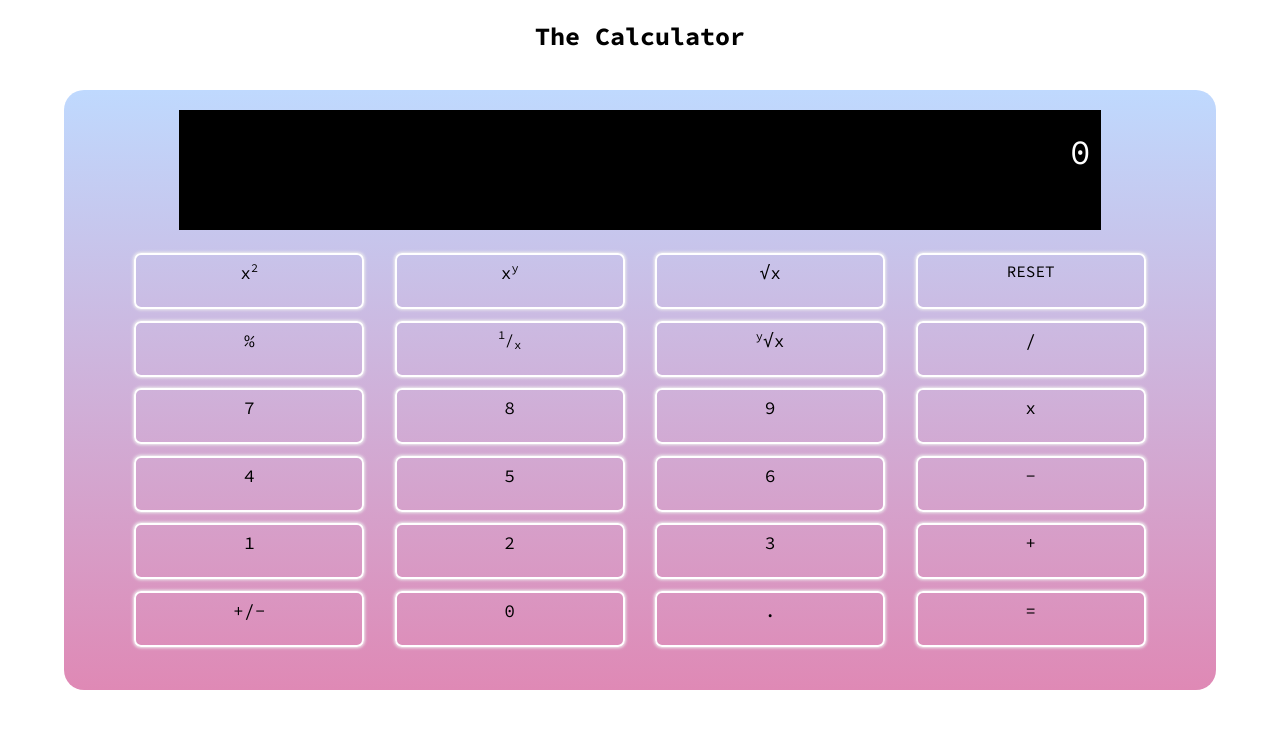
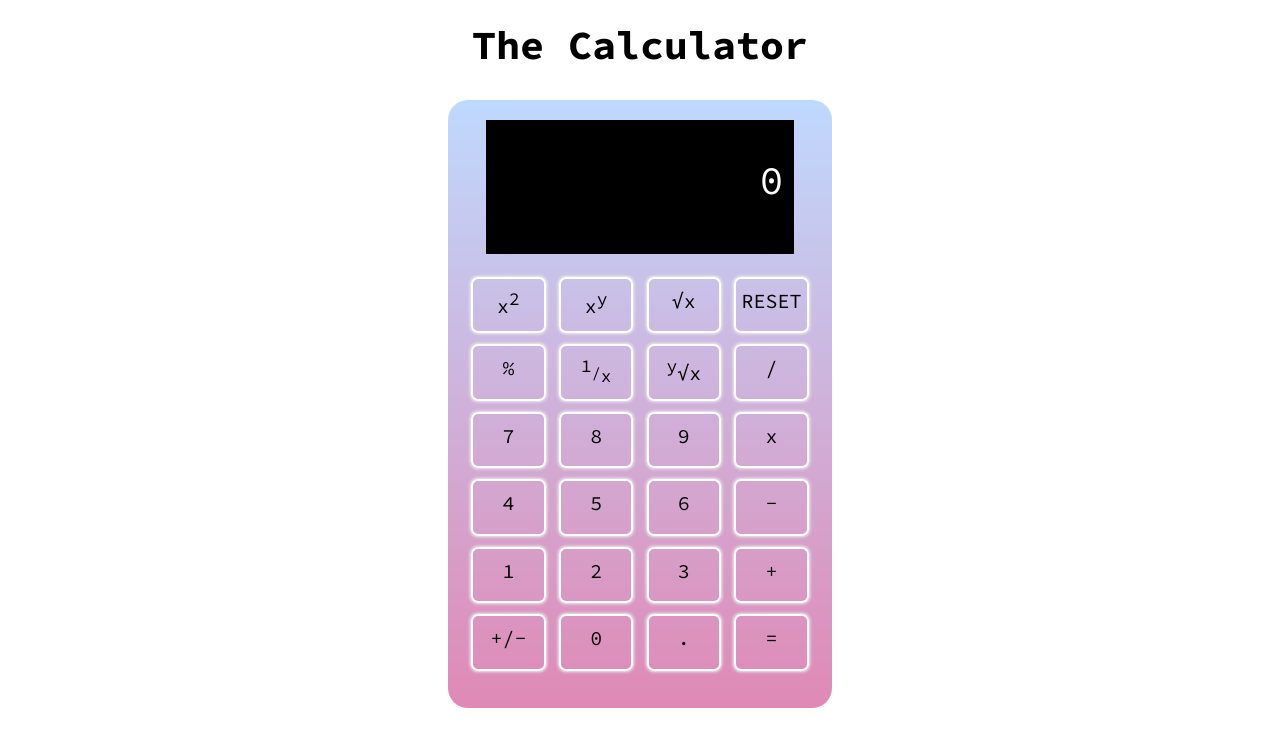
Before and after one commit to um-postolowicz/calculator, a PHP site: page / in a window 1280 px wide. Shown: the top 747 px of the page. Run offline with PHP 8.4, Linux system fonts and the light colour scheme.

Commit message:
Add .gitignore file, create media queries

```diff
--- a/index.html
+++ b/index.html
@@ -4,12 +4,14 @@
     <meta charset="UTF-8" />
     <meta name="viewport" content="width=device-width, initial-scale=1.0" />
     <title>The Calculator</title>
+    <link rel="shortcut icon" type="image/x-icon" href="/favicon/favicon.ico" />
     <link rel="preconnect" href="https://fonts.gstatic.com" />
     <link
       href="https://fonts.googleapis.com/css2?family=Source+Code+Pro:wght@300;400;700&display=swap"
       rel="stylesheet"
     />
     <link rel="stylesheet" href="style.css" />
+    <link rel="stylesheet" href="mediaQueries.css" />
   </head>
   <body>
     <h1 class="title">The Calculator</h1>
@@ -28,21 +30,21 @@
           ><sup class="power-number">y</sup><span>&radic;</span>x</span
         >
         <span class="division button">/</span>
-        <span class="digit button">7</span>
-        <span class="digit button">8</span>
-        <span class="digit button">9</span>
+        <span class="digit button" id="seven">7</span>
+        <span class="digit button" id="eight">8</span>
+        <span class="digit button" id="nine">9</span>
         <span class="multiplication button">x</span>
-        <span class="digit button">4</span>
-        <span class="digit button">5</span>
-        <span class="digit button">6</span>
+        <span class="digit button" id="four">4</span>
+        <span class="digit button" id="five">5</span>
+        <span class="digit button" id="six">6</span>
         <span class="subtraction button">-</span>
-        <span class="digit button">1</span>
-        <span class="digit button">2</span>
-        <span class="digit button">3</span>
+        <span class="digit button" id="one">1</span>
+        <span class="digit button" id="two">2</span>
+        <span class="digit button" id="three">3</span>
         <span class="addition button">+</span>
-        <span class="sign button">+/-</span>
-        <span class="digit button">0</span>
-        <span class="decimal button">.</span>
+        <span class="sign button" id="plusMinus">+/-</span>
+        <span class="digit button" id="zero">0</span>
+        <span class="decimal button" id="dot">.</span>
         <span class="equal button">=</span>
       </div>
     </div>
--- a/main.js
+++ b/main.js
@@ -85,7 +85,7 @@ const checkButtonType = (e) => {
     } else {
       screen.textContent = number;
       if (e.target.classList.contains("decimal")) {
-        screen.textContent = 0 + e.target.textContent;
+        screen.textContent = "0" + `${e.target.textContent}`;
       }
     }
     emptyScreen = false;
--- /dev/null
+++ b/mediaQueries.css
@@ -0,0 +1,377 @@
+@media (min-width: 360px) and (orientation: portrait) {
+  .title {
+    font-size: 3rem;
+  }
+}
+
+@media (min-width: 360px) and (min-height: 720px) and (orientation: portrait) {
+  .calculator {
+    top: 130px;
+    height: 66vh;
+  }
+  .title {
+    font-size: 4rem;
+    margin: 30px 40px 0;
+  }
+  .screen {
+    line-height: 2.8;
+  }
+  .noSolution {
+    line-height: 4.5;
+  }
+  .buttons {
+    height: 45vh;
+    font-size: 2.3rem;
+  }
+  .reset {
+    line-height: 2.5;
+  }
+  .power-number {
+    font-size: 1.5rem;
+  }
+  sub {
+    font-size: 1.5rem;
+  }
+}
+
+@media (min-width: 567px) and (orientation: landscape) {
+  .title {
+    display: none;
+  }
+  .calculator {
+    top: 15px;
+    height: 90vh;
+  }
+  .screen {
+    height: 22%;
+    font-size: 3rem;
+    line-height: 2.2;
+  }
+  .buttons {
+    grid-template-columns: repeat(6, 1fr);
+    grid-template-rows: repeat(4, 1fr);
+  }
+  #one {
+    grid-column: var(--first);
+    grid-row: var(--third);
+  }
+  #two {
+    grid-column: var(--second);
+    grid-row: var(--third);
+  }
+  #three {
+    grid-column: var(--third);
+    grid-row: var(--third);
+  }
+  #four {
+    grid-column: var(--first);
+    grid-row: var(--second);
+  }
+  #five {
+    grid-column: var(--second);
+    grid-row: var(--second);
+  }
+  #six {
+    grid-column: var(--third);
+    grid-row: var(--second);
+  }
+  #seven {
+    grid-column: var(--first);
+    grid-row: var(--first);
+  }
+  #eight {
+    grid-column: var(--second);
+    grid-row: var(--first);
+  }
+  #nine {
+    grid-column: var(--third);
+    grid-row: var(--first);
+  }
+  #plusMinus {
+    grid-column: var(--first);
+    grid-row: var(--fourth);
+  }
+  #zero {
+    grid-column: var(--second);
+    grid-row: var(--fourth);
+  }
+  #dot {
+    grid-column: var(--third);
+    grid-row: var(--fourth);
+  }
+  .reset {
+    grid-column: var(--sixth);
+    grid-row: var(--first);
+  }
+  .addition {
+    grid-column: var(--sixth);
+    grid-row: var(--third);
+  }
+  .subtraction {
+    grid-column: var(--sixth);
+    grid-row: var(--second);
+  }
+  .root {
+    grid-column: var(--fifth);
+    grid-row: var(--second);
+  }
+}
+
+@media (min-width: 720px) and (orientation: portrait) {
+  .calculator {
+    width: 65vw;
+    height: 70vh;
+  }
+  .screen {
+    margin: 40px auto;
+    font-size: 4rem;
+    line-height: 3.5;
+  }
+  .noSolution {
+    font-size: 3rem;
+    line-height: 4.5;
+  }
+  .buttons {
+    font-size: 2.5rem;
+  }
+  .button {
+    line-height: 2.5;
+  }
+  .reset {
+    font-size: 2rem;
+    line-height: 3;
+  }
+  .power-number,
+  sub {
+    font-size: 2rem;
+  }
+}
+
+@media (min-width: 720px) and (orientation: landscape) {
+  .title {
+    display: block;
+  }
+  .calculator {
+    top: 45px;
+    height: 80vh;
+  }
+  .screen {
+    line-height: 2.4;
+  }
+  .reset {
+    line-height: 2.3;
+  }
+}
+
+@media (min-width: 900px) and (orientation: portrait) {
+  .title {
+    margin-top: 50px;
+    font-size: 4.5rem;
+  }
+  .calculator {
+    top: 160px;
+    height: 66vh;
+  }
+  .screen {
+    font-size: 4.5rem;
+    line-height: 4;
+  }
+  .noSolution {
+    font-size: 4rem;
+  }
+  .buttons {
+    font-size: 3rem;
+  }
+  .button {
+    line-height: 3;
+  }
+  .reset {
+    font-size: 3rem;
+  }
+  .power-number,
+  sub {
+    font-size: 2.5rem;
+  }
+}
+
+@media (min-width: 1024px) and (orientation: landscape) {
+  .title {
+    font-size: 4rem;
+  }
+  .calculator {
+    top: 80px;
+    width: 40vw;
+    height: 76vh;
+  }
+  .screen {
+    font-size: 4rem;
+    line-height: 3;
+  }
+  .noSolution {
+    font-size: 3rem;
+    line-height: 4;
+  }
+  .buttons {
+    font-size: 2.3rem;
+    grid-template-columns: repeat(4, 1fr);
+    grid-template-rows: repeat(6, 1fr);
+  }
+  .button {
+    line-height: 2.2;
+  }
+  .power-number,
+  sub {
+    font-size: 1.8rem;
+  }
+  #plusMinus,
+  #zero,
+  #dot {
+    grid-row: var(--sixth);
+  }
+  #one,
+  #two,
+  #three {
+    grid-row: var(--fifth);
+  }
+  #four,
+  #five,
+  #six {
+    grid-row: var(--fourth);
+  }
+  #seven,
+  #eight,
+  #nine {
+    grid-row: var(--third);
+  }
+  .reset {
+    font-size: 2rem;
+    grid-column: var(--fourth);
+  }
+  .equal {
+    grid-column: var(--fourth);
+    grid-row: var(--sixth);
+  }
+  .percent {
+    grid-column: var(--first);
+    grid-row: var(--second);
+  }
+  .fraction {
+    grid-column: var(--second);
+    grid-row: var(--second);
+  }
+  .root {
+    grid-column: var(--third);
+    grid-row: var(--second);
+  }
+  .addition {
+    grid-column: var(--fourth);
+    grid-row: var(--fifth);
+  }
+  .subtraction {
+    grid-column: var(--fourth);
+    grid-row: var(--fourth);
+  }
+  .multiplication {
+    grid-column: var(--fourth);
+    grid-row: var(--third);
+  }
+  .division {
+    grid-column: var(--fourth);
+    grid-row: var(--second);
+  }
+}
+@media (min-width: 1024px) and (orientation: portrait) {
+  .title {
+    margin-top: 50px;
+    letter-spacing: 3px;
+    font-size: 5rem;
+  }
+  .calculator {
+    top: 150px;
+    height: 72vh;
+    width: 55vw;
+  }
+  .screen {
+    font-size: 5rem;
+  }
+  .noSolution {
+    font-size: 4rem;
+  }
+  .buttons {
+    font-size: 3.3rem;
+  }
+  .power-number,
+  sub {
+    font-size: 2.6rem;
+  }
+  .reset {
+    font-size: 2.5rem;
+  }
+}
+@media (min-width: 1280px) and (orientation: landscape) {
+  .calculator {
+    width: 30vw;
+  }
+  .noSolution {
+    font-size: 2.5rem;
+  }
+  .buttons {
+    font-size: 2rem;
+  }
+}
+@media (min-width: 1366px) and (orientation: landscape) {
+  .calculator {
+    width: 30vw;
+  }
+}
+@media (min-width: 1366px) and (min-height: 1024px) and (orientation: landscape) {
+  .title {
+    margin-top: 50px;
+  }
+  .calculator {
+    top: 110px;
+    width: 35vw;
+  }
+  .screen {
+    margin-top: 40px;
+    font-size: 5rem;
+    line-height: 3.5;
+  }
+  .noSolution {
+    line-height: 1.5;
+    font-size: 4.5rem;
+    padding: 10px 10px;
+  }
+  .buttons {
+    font-size: 3rem;
+  }
+  .power-number,
+  sub {
+    font-size: 2.3rem;
+  }
+  .reset {
+    font-size: 2.5rem;
+    line-height: 2.5;
+  }
+}
+
+@media (min-width: 1440px) and (orientation: landscape) {
+  .calculator {
+    top: 100px;
+  }
+  .screen {
+    margin-top: 30px;
+    line-height: 3.5;
+  }
+  .buttons {
+    font-size: 2.5rem;
+  }
+  .reset {
+    font-size: 2.2rem;
+    line-height: 2.5;
+  }
+  .power-number,
+  sub {
+    font-size: 2.2rem;
+  }
+}
--- a/style.css
+++ b/style.css
@@ -7,6 +7,12 @@
 html {
   font-size: 10px;
   font-family: "Source Code Pro", monospace;
+  --first: 1/1;
+  --second: 2/2;
+  --third: 3/3;
+  --fourth: 4/4;
+  --fifth: 5/5;
+  --sixth: 6/6;
 }
 
 body {
@@ -83,6 +89,11 @@ body {
   text-align: center;
   line-height: 2;
   cursor: pointer;
+  transition: 0.2s;
+}
+
+.button:hover {
+  background-color: white;
 }
 
 .button:active {
```
Also changed, not shown: 1 other file.
